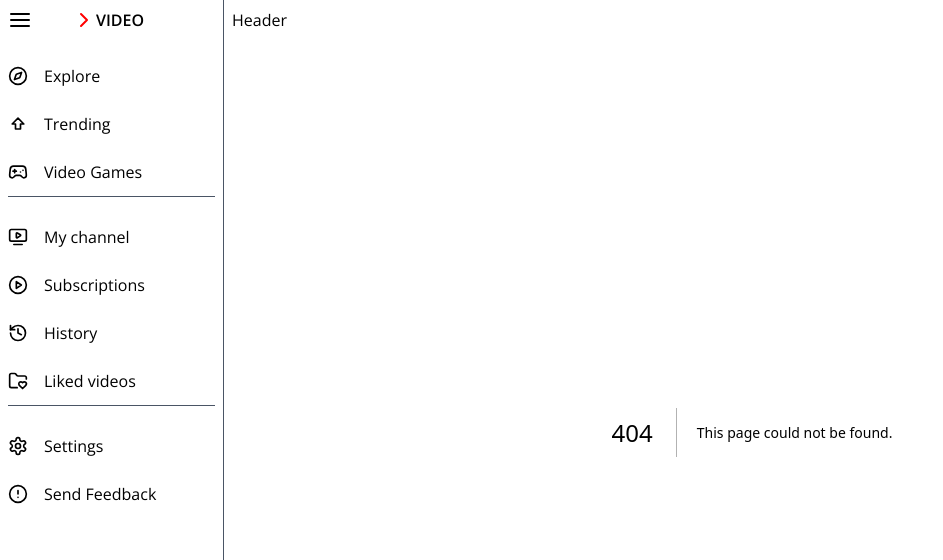
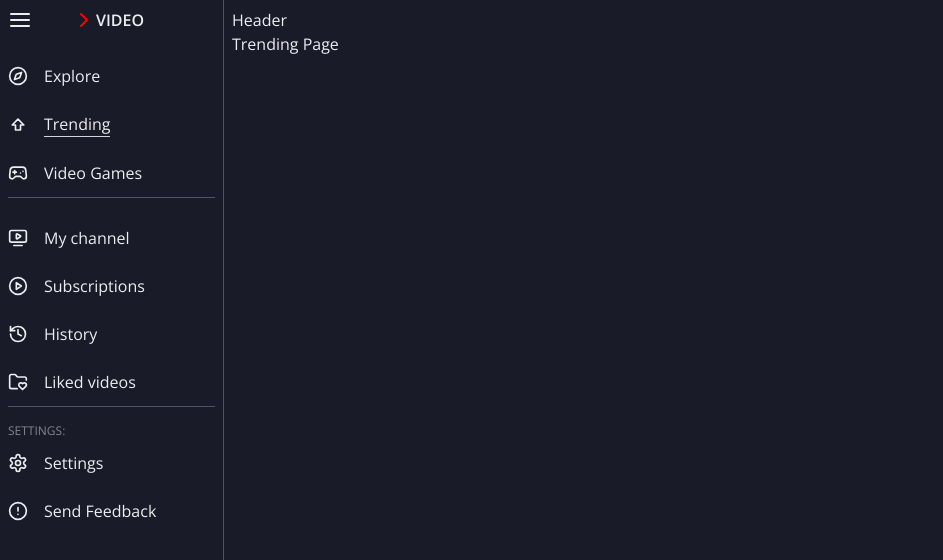
Before and after one commit to tatyana-ko/next-video, a Next.js app in the folder next-video-client/: page /trending in a window 1280 px wide. Before the commit this address had no page. Shown: the top 560 px of the page, without its empty margins (0-943 px from the left). Built offline with nearby package versions, Linux system fonts and the light colour scheme.

Commit message:
added styles

```diff
--- a/next-video-client/package.json
+++ b/next-video-client/package.json
@@ -12,6 +12,7 @@
     "clsx": "^2.1.1",
     "lucide-react": "^0.482.0",
     "next": "15.2.2",
+    "path-to-regexp": "^8.2.0",
     "react": "^19.0.0",
     "react-dom": "^19.0.0",
     "sass": "^1.85.1"
--- /dev/null
+++ b/next-video-client/src/app/trending/page.tsx
@@ -0,0 +1,10 @@
+import type { Metadata } from 'next'
+
+export const metadata: Metadata = {
+  title: 'Trending videos',
+  description: 'Watch trending videos'
+}
+
+export default function TrendingPage() {
+  return <div>Trending Page</div>
+}
--- a/next-video-client/src/components/layout/ContentLayout.tsx
+++ b/next-video-client/src/components/layout/ContentLayout.tsx
@@ -1,3 +1,5 @@
+'use client'
+
 import type { PropsWithChildren } from 'react'
 import { Sidebar } from './sidebar/Sidebar'
 import { Content } from './content/Content'
--- a/next-video-client/src/components/layout/sidebar/Sidebar.tsx
+++ b/next-video-client/src/components/layout/sidebar/Sidebar.tsx
@@ -1,4 +1,4 @@
-import { SidebarMenu } from "./all-menu/SidebarMenu";
+import { SidebarMenu } from "./sidebar-menu/SidebarMenu";
 import { SidebarHeader } from "./header/SidebarHeader";
 import { SIDEBAR_CHANNEL_DATA, SIDEBAR_CHANNEL_SETTINGS_MENU, SIDEBAR_PUBLIC_DATA } from "./sidebar.data";
 // import { SidebarSubscriptions } from "./subscriptions/SidebarSubscriptions";
@@ -12,7 +12,7 @@ export function Sidebar() {
 
       {/* <SidebarSubscriptions title={Subscriptions} /> */}
 
-      <SidebarMenu items={SIDEBAR_CHANNEL_SETTINGS_MENU} />
+      <SidebarMenu items={SIDEBAR_CHANNEL_SETTINGS_MENU} title="Settings:" />
     </aside>
   )
 }
--- a/next-video-client/src/components/layout/sidebar/all-menu/MenuItem.tsx
+++ /dev/null
@@ -1,17 +0,0 @@
-import type { ISidebarItem } from "@/types/sidebar-data.types";
-import Link from "next/link";
-
-interface IMenuItemProps {
-  item: ISidebarItem
-}
-
-export function MenuItem({ item }: IMenuItemProps) {
-  return (
-    <li className="py-3">
-      <Link href={item.link} className="flex items-center gap-4">
-        <item.icon size={20} />
-        <span>{item.label}</span>
-      </Link>
-    </li>
-  )
-}
--- /dev/null
+++ b/next-video-client/src/components/layout/sidebar/sidebar-menu/MenuItem.tsx
@@ -0,0 +1,21 @@
+import type { ISidebarItem } from "@/types/sidebar-data.types";
+import clsx from "clsx";
+import Link from "next/link";
+
+interface IMenuItemProps {
+  item: ISidebarItem
+  isActiveLink: boolean
+}
+
+export function MenuItem({ item, isActiveLink }: IMenuItemProps) {
+  return (
+    <li className="py-3">
+      <Link href={item.link} className='flex items-center gap-4'>
+        <item.icon size={20} />
+        <span className={clsx({ 'border-b border-gray-300': isActiveLink })}>
+          {item.label}
+        </span>
+      </Link>
+    </li>
+  )
+}
--- a/next-video-client/src/components/layout/sidebar/all-menu/SidebarMenu.tsx
+++ b/next-video-client/src/components/layout/sidebar/sidebar-menu/SidebarMenu.tsx
@@ -1,4 +1,6 @@
 import clsx from 'clsx'
+import { match } from "path-to-regexp"
+import { usePathname } from 'next/navigation'
 import type { ISidebarItem } from "@/types/sidebar-data.types"
 import { MenuItem } from "./MenuItem"
 
@@ -9,12 +11,19 @@ interface ISidebarMenuProps {
 }
 
 export function SidebarMenu({ title, items, hasBorder }: ISidebarMenuProps) {
+  const pathname = usePathname();
+
   return (
     <div className={clsx(hasBorder && 'border-b border-gray-600 mb-4')}>
-      {title && <h2>{title}</h2>}
+      {title && <h2 className='text-xs opacity-50 uppercase'>{title}</h2>}
       <nav>
         <ul>
-          {items.map(item => <MenuItem key={item.label} item={item} />)}
+          {items.map(item => (
+            <MenuItem
+              key={item.label}
+              item={item}
+              isActiveLink={!!match(item.link)(pathname)} />
+          ))}
         </ul>
       </nav>
     </div>
```
Also changed, not shown: 1 other file (tests, documents, lock files or other folders).
